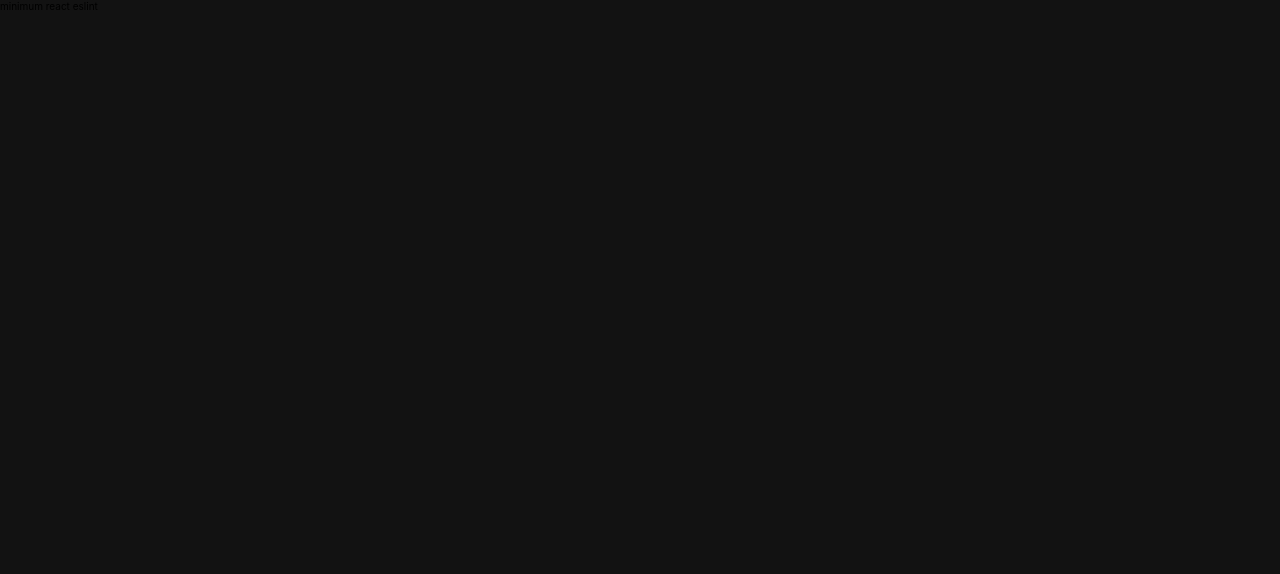
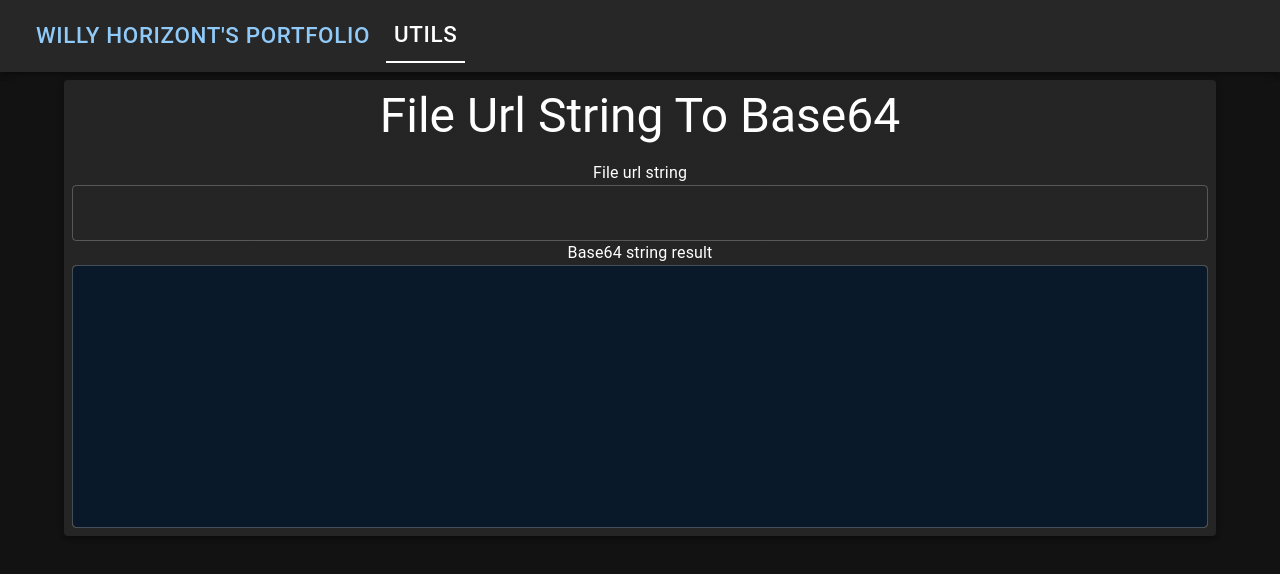
Before and after one commit to willyhorizont/portfolio, a React (Create React App) app: page /portfolio/utils/file-url-to-base64 in a window 1280 px wide. Shown: the top 574 px of the page. Built offline with nearby package versions, Linux system fonts and the light colour scheme.

Commit message:
add utils

```diff
--- a/package.json
+++ b/package.json
@@ -4,8 +4,14 @@
   "version": "0.1.0",
   "private": true,
   "dependencies": {
+    "@emotion/react": "^11.10.4",
+    "@emotion/styled": "^11.10.4",
+    "@mui/icons-material": "^5.10.3",
+    "@mui/material": "^5.10.3",
+    "axios": "^0.27.2",
     "react": "^18.2.0",
     "react-dom": "^18.2.0",
+    "react-router-dom": "^6.3.0",
     "react-scripts": "5.0.1"
   },
   "scripts": {
--- a/src/App.js
+++ b/src/App.js
@@ -1,10 +1,28 @@
 import React from 'react';
+import { BrowserRouter as Router, Routes, Route, Navigate } from 'react-router-dom';
+import NotFound from './pages/NotFound';
+import Home from './pages/Home';
+import Layout from './components/Layout';
+import LongLatToLatLong from './pages/Utils/LongLatToLatLong';
+import FileUrlToBase64 from './pages/Utils/FileUrlToBase64';
 
 const App = () => {
   return (
-    <div className="App">
-      minimum react eslint
-    </div>
+    <Router>
+      <Routes>
+        <Route element={<Layout />}>
+          <Route path="/" element={<Navigate to="/portfolio" />} />
+          <Route path="/portfolio">
+            <Route index element={<Home />} />
+            <Route path="utils">
+              <Route path="longlat-to-latlong" element={<LongLatToLatLong />} />
+              <Route path="file-url-to-base64" element={<FileUrlToBase64 />} />
+            </Route>
+          </Route>
+          <Route path="*" element={<NotFound />} />
+        </Route>
+      </Routes>
+    </Router>
   );
 };
 
--- /dev/null
+++ b/src/components/Layout.js
@@ -0,0 +1,19 @@
+import React from 'react';
+import { Container } from '@mui/material';
+import { Outlet } from 'react-router-dom';
+import Navbar from './Navbar';
+
+const Layout = () => {
+  return (
+    <>
+      <Navbar />
+      <main style={{ padding: '8px' }}>
+        <Container maxWidth="lg">
+          <Outlet />
+        </Container>
+      </main>
+    </>
+  );
+};
+
+export default Layout;
--- /dev/null
+++ b/src/components/Navbar.js
@@ -0,0 +1,68 @@
+import React, { useState } from 'react';
+import { useTheme } from '@mui/material/styles';
+import { AppBar, Toolbar, Button, Menu, MenuItem } from '@mui/material';
+import { Link, useLocation, useNavigate } from 'react-router-dom';
+
+const baseUrl = '/portfolio/utils/';
+const utilList = [{
+  url: `${baseUrl}longlat-to-latlong`,
+  name: 'Longlat to Latlong'
+}, {
+  url: `${baseUrl}file-url-to-base64`,
+  name: 'File Url to Base64'
+}];
+
+const Navbar = () => {
+  const theme = useTheme();
+  const location = useLocation();
+  const navigate = useNavigate();
+  const [utilsAnchor, setUtilsAnchor] = useState();
+  const isUtilsMenuOpen = Boolean(utilsAnchor);
+
+  const gotoHomePage = () => navigate('/');
+  const openUtilsMenu = (evt) => setUtilsAnchor(evt.currentTarget);
+  const handleMenuClose = () => setUtilsAnchor(null);
+
+  return (
+    <>
+      <AppBar position="sticky" sx={{ padding: '4px', backgroundColor: theme.palette.mode === 'light' ? theme.palette.primary.light : '#121212' }}>
+        <Toolbar sx={{ display: 'flex', flexDirection: 'row', flexWrap: 'wrap', columnGap: '8px' }}>
+          <Button
+            variant="text"
+            onClick={gotoHomePage}
+            sx={location.pathname === '/portfolio' ? { borderBottom: '2px solid', borderBottomColor: 'inherit', fontSize: '1.4rem', borderRadius: 0 } : { fontSize: '1.4rem', borderRadius: 0, border: 'none' }}
+          >
+            Willy Horizont&apos;s Portfolio
+          </Button>
+          <Button
+            variant="text"
+            id="utils-menu"
+            aria-controls={isUtilsMenuOpen ? 'utils-menu' : undefined}
+            aria-expanded={isUtilsMenuOpen ? 'true' : undefined}
+            onClick={openUtilsMenu}
+            aria-haspopup="true"
+            color="inherit"
+            sx={location.pathname.includes('/portfolio/utils') ? { borderBottom: '2px solid', borderBottomColor: 'inherit', fontSize: '1.4rem', borderRadius: 0 } : { fontSize: '1.4rem', borderRadius: 0, border: 'none' }}
+          >
+            Utils
+          </Button>
+        </Toolbar>
+      </AppBar>
+      <Menu
+        id="utils-menu"
+        anchorEl={utilsAnchor}
+        open={isUtilsMenuOpen}
+        onClose={handleMenuClose}
+        MenuListProps={{ 'aria-labelledby': 'utils-menu' }}
+      >
+        {utilList.map((util) => (
+          <MenuItem key={util.url} onClick={handleMenuClose} component={Link} to={util.url}>
+            {util.name}
+          </MenuItem>
+        ))}
+      </Menu>
+    </>
+  );
+};
+
+export default Navbar;
--- a/src/index.css
+++ b/src/index.css
@@ -1,5 +1,4 @@
 body {
-  display: flex;
   margin: 0;
   padding: 0;
   box-sizing: border-box;
--- a/src/index.js
+++ b/src/index.js
@@ -1,7 +1,16 @@
 import React from 'react';
 import ReactDOM from 'react-dom/client';
+import { ThemeProvider, createTheme } from '@mui/material/styles';
+import { CssBaseline } from '@mui/material';
+import App from './App';
 import './index.css';
-import App from './App';
 
 const root = ReactDOM.createRoot(document.getElementById('root'));
-root.render(<App />);
+const theme = createTheme({ palette: { mode: 'dark' } });
+
+root.render(
+  <ThemeProvider theme={theme}>
+    <CssBaseline />
+    <App />
+  </ThemeProvider>
+);
--- /dev/null
+++ b/src/pages/Home.js
@@ -0,0 +1,10 @@
+import React from 'react';
+import { Paper } from '@mui/material';
+
+const Home = () => {
+  return (
+    <Paper elevation={3} sx={{ padding: '8px' }}>Home</Paper>
+  );
+};
+
+export default Home;
--- /dev/null
+++ b/src/pages/NotFound.js
@@ -0,0 +1,9 @@
+import React from 'react';
+
+const NotFound = () => {
+  return (
+    <div>NotFound</div>
+  );
+};
+
+export default NotFound;
--- /dev/null
+++ b/src/pages/Utils/FileUrlToBase64.js
@@ -0,0 +1,49 @@
+import React, { useState } from 'react';
+import { LinearProgress, Paper, TextField, Typography } from '@mui/material';
+import axios from 'axios';
+import readBlob from '../../utils/readBlob';
+
+const FileUrlToBase64 = () => {
+  const [fileUrl, setFileUrl] = useState('');
+  const [base64String, setBase64String] = useState('');
+  const [loading, setLoading] = useState(false);
+
+  const getBase64String = async (evt) => {
+    setLoading(true);
+    setFileUrl(evt.target.value);
+    const controller = new AbortController();
+    try {
+      const responseBlob = await axios.get(evt.target.value, { responseType: 'blob', signal: controller.signal });
+      const base64Result = await readBlob(responseBlob.data);
+      setBase64String(base64Result);
+    } catch (err) {
+      if (controller.signal.aborted) return;
+      if (!err?.response) {
+        setBase64String('File url not responding.');
+        return;
+      }
+      setBase64String(err.response?.data?.message || err.message);
+    } finally {
+      setLoading(false);
+    }
+  };
+
+  return (
+    <Paper elevation={3} sx={{ padding: '8px' }}>
+      {loading && <LinearProgress />}
+      <Typography variant="h3" textAlign="center" gutterBottom>File Url String To Base64</Typography>
+      <Typography textAlign="center">File url string</Typography>
+      <TextField variant="outlined" value={fileUrl} onChange={getBase64String} sx={{ width: '100%' }} />
+      <Typography textAlign="center">Base64 string result</Typography>
+      <TextField
+        value={base64String}
+        minRows={10}
+        maxRows={20}
+        multiline
+        style={{ width: '100%', borderRadius: '8px', backgroundColor: '#091929', color: '#ddd' }}
+      />
+    </Paper>
+  );
+};
+
+export default FileUrlToBase64;
--- /dev/null
+++ b/src/pages/Utils/LongLatToLatLong.js
@@ -0,0 +1,31 @@
+import React, { useState } from 'react';
+import { Paper, TextField, Typography } from '@mui/material';
+
+const LongLatToLatLong = () => {
+  const [latLong, setLatLong] = useState('');
+  const handleLatLong = (evt) => {
+    if (!evt.target.value) {
+      setLatLong('');
+      return;
+    }
+    setLatLong([...evt.target.value.split(' ')].map((str) => [str.split(',')[1], str.split(',')[0]].join(',')).join(' '));
+  };
+
+  return (
+    <Paper elevation={3} sx={{ padding: '8px' }}>
+      <Typography variant="h3" textAlign="center" gutterBottom>Longlat to Latlong</Typography>
+      <Typography textAlign="center">Paste Longlat here to get Latlong</Typography>
+      <TextField
+        value={latLong}
+        placeholder="-7.37154006899988,109.688911438 -7.37160134799996,109.688801012 -7.37167999899998,109.688659999"
+        onChange={handleLatLong}
+        minRows={10}
+        maxRows={20}
+        multiline
+        style={{ width: '100%', borderRadius: '8px', backgroundColor: '#091929', color: '#ddd' }}
+      />
+    </Paper>
+  );
+};
+
+export default LongLatToLatLong;
--- /dev/null
+++ b/src/utils/readBlob.js
@@ -0,0 +1,12 @@
+const readBlob = (blob) => {
+  return new Promise((resolve, reject) => {
+    const reader = new FileReader();
+
+    reader.onend = reject;
+    reader.onabort = reject;
+    reader.onload = () => resolve(reader.result);
+    reader.readAsDataURL(new Blob([blob], { type: blob.type }));
+  });
+};
+
+export default readBlob;
```
Also changed, not shown: 1 other file (tests, documents, lock files or other folders).
